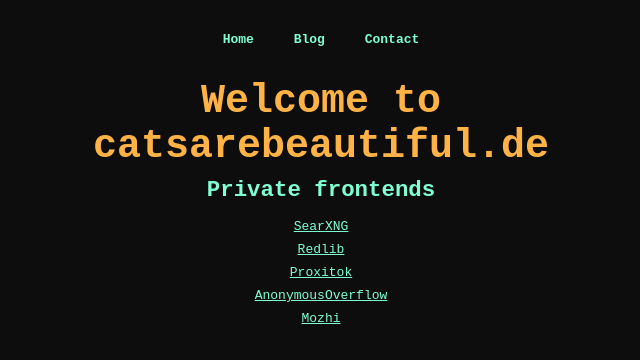
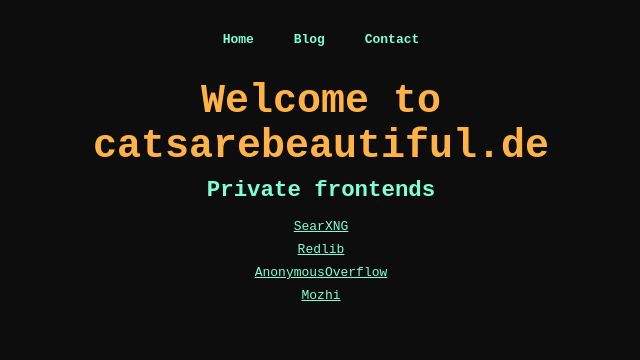
Before and after one commit to CatsAreBeautiful/website, a plain HTML site: page index.html in a window 1280 px wide. Shown: the whole page, without its empty margins (319-959 px from the left). Drawn offline with Linux system fonts and the light colour scheme.

Commit message:
remove proxitok
Signed-off-by: Torben Kahnert <torben@tmak2002.dev>

```diff
--- a/index.html
+++ b/index.html
@@ -105,7 +105,6 @@
       <ul>
         <li><a href="https://search.catsarebeautiful.de">SearXNG</a></li>
         <li><a href="https://redlib.catsarebeautiful.de">Redlib</a></li>
-        <li><a href="https://proxitok.catsarebeautiful.de">Proxitok</a></li>
         <li><a href="https://overflow.catsarebeautiful.de">AnonymousOverflow</a></li>
        	<li><a href="https://mozhi.catsarebeautiful.de">Mozhi</a></li>
       </ul>
```
